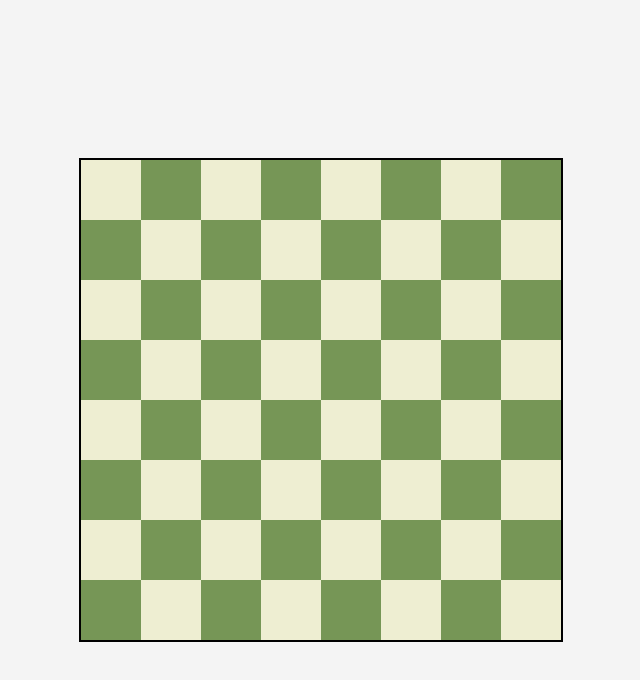
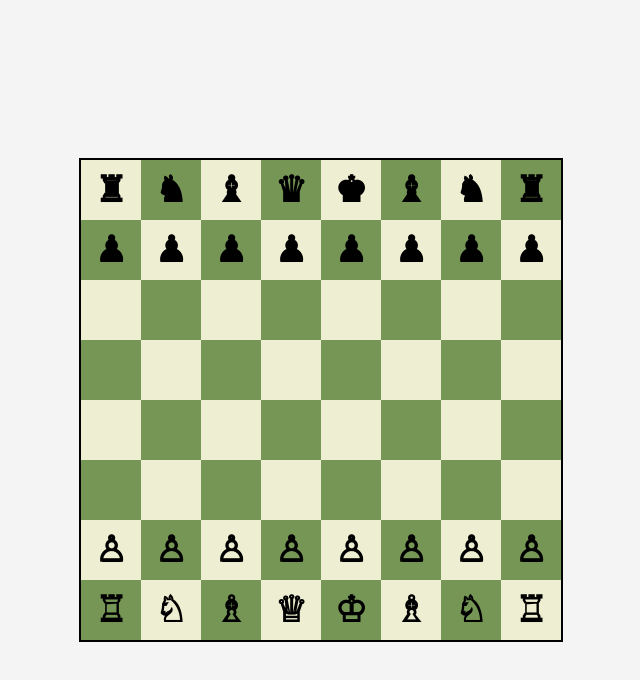
Before and after one commit to MirzaiAlisina/chess, a plain HTML site: page index.html in a window 1280 px wide. Shown: the whole page, without its empty margins (319-959 px from the left). Drawn offline with Linux system fonts and the light colour scheme.

Commit message:
added pieces

```diff
--- a/app.js
+++ b/app.js
@@ -1,18 +1,44 @@
-// schackbrädet dynamiskt
+// Schackbrädet dynamiskt
 const chessboard = document.querySelector('.chessboard');
 
-// 64 rutor och lägg till rätt färg
-for (let i = 0; i < 64; i++) {
+// Kontrollera att chessboard existerar
+if (chessboard) {
+    // Pjäserna
+    const piece = {
+        white: { king: '♔', queen: '♕', rook: '♖', bishop: '♗', knight: '♘', pawn: '♙' },
+        black: { king: '♚', queen: '♛', rook: '♜', bishop: '♝', knight: '♞', pawn: '♟' }
+    };
+
+    // Startpositioner för pjäserna
+    const initialBoard = [
+        ['rook', 'knight', 'bishop', 'queen', 'king', 'bishop', 'knight', 'rook'],
+        ['pawn', 'pawn', 'pawn', 'pawn', 'pawn', 'pawn', 'pawn', 'pawn'],
+        [], [], [], [],
+        ['pawn', 'pawn', 'pawn', 'pawn', 'pawn', 'pawn', 'pawn', 'pawn'],
+        ['rook', 'knight', 'bishop', 'queen', 'king', 'bishop', 'knight', 'rook']
+    ];
+
+    for (let row = 0; row < 8; row++) {
+        for (let col = 0; col < 8; col++) {
             const square = document.createElement('div');
             square.classList.add('square');
 
-    // Bestäm om rutan ska vara vit eller svart
-    if ((Math.floor(i / 8) + i) % 2 === 0) {
+            // Växla mellan vit och svart bakgrund
+            if ((row + col) % 2 === 0) {
                 square.classList.add('white');
             } else {
                 square.classList.add('black');
             }
 
+            // Lägg till pjäser på rätt positioner
+            if (initialBoard[row] && initialBoard[row][col]) {
+                const pieceColor = row < 2 ? 'black' : 'white'; // Svarta pjäser högst upp, vita längst ner
+                const pieceType = initialBoard[row][col];
+                square.textContent = piece[pieceColor][pieceType]; // Lägg till rätt pjäs
+            }
+
             // Lägg till rutan i brädet
             chessboard.appendChild(square);
         }
+    }
+}
--- a/styles.css
+++ b/styles.css
@@ -20,6 +20,11 @@ body {
 .square {
   width: 60px;
   height: 60px;
+  display: flex;
+  justify-content: center;
+  align-items: center;
+  font-size: 36px; /* Fixad enhet */
+  font-weight: bold;
 }
 
 .square.black {
```
Also changed, not shown: index.html (+1 -3 lines). Lines whose indentation alone changed are shown as unchanged.
